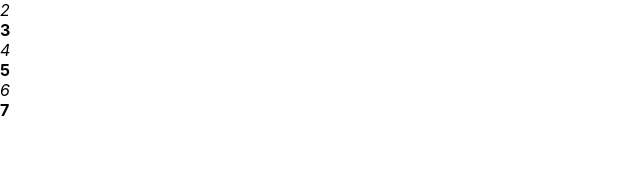
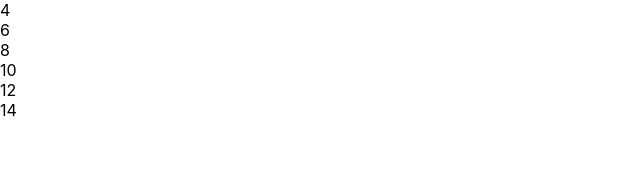
Before and after one commit to Anamika2424/second-project, a React (Create React App) app: page / in a window 1280 px wide. Shown: the top 170 px of the page, without its empty margins (0-640 px from the left). Built offline with nearby package versions, Linux system fonts and the light colour scheme.

Commit message:
multiplication program

```diff
--- a/src/App.js
+++ b/src/App.js
@@ -7,11 +7,7 @@ let array = [2 ,3,4,5,6,7];
     return (
         <div>
        { array.map((singleElement) =>{
-            if(singleElement %2===0){
-             return <div><i>{singleElement}</i></div>
-            }else{
-             return <div> <strong>{singleElement}</strong></div>
-            }
+            return <div>{singleElement*2}</div>
         }
     )
 
@@ -19,5 +15,5 @@ let array = [2 ,3,4,5,6,7];
     }
     </div>
     );
-}``
+}
 export default App;
```
